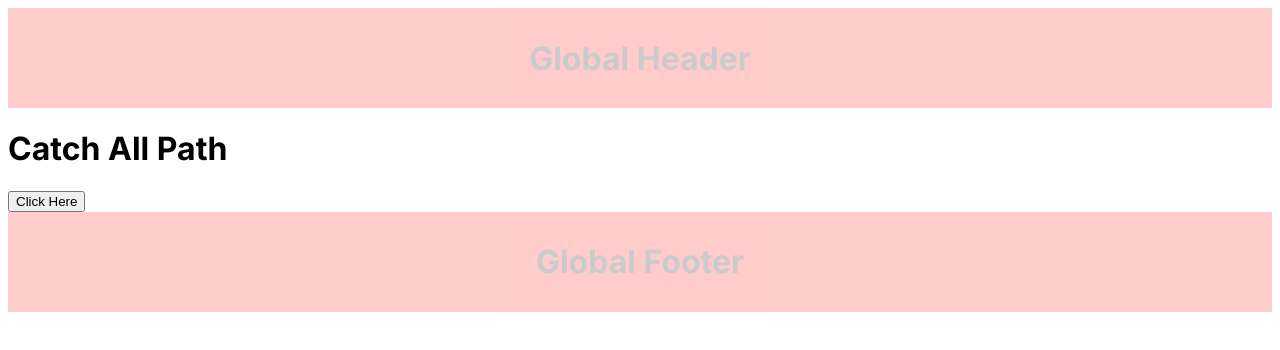
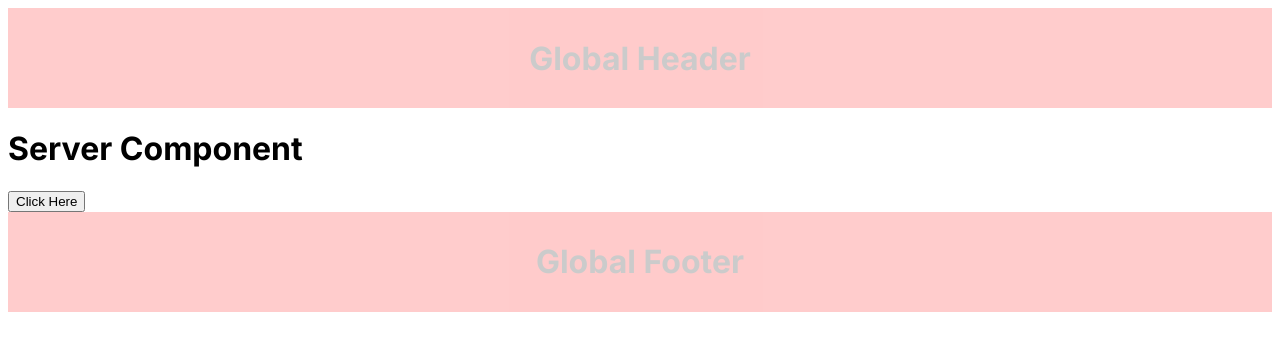
Before and after one commit to deshanrajamanthrie/Sample-NextJS, a Next.js app: page /advance in a window 1280 px wide. Shown: the top 350 px of the page. Built offline with nearby package versions, Linux system fonts and the light colour scheme.

Commit message:
event handling

```diff
--- a/src/app/advance/page.jsx
+++ b/src/app/advance/page.jsx
@@ -1,19 +1,14 @@
-'use client'
+
 import React from 'react'
-
+import Button from '../component/page'
 
 
 function page() {
 
-    const handleAlert=()=>{
-        alert('alert');
-    }
-
-
   return (
     <>
-    <h1>Catch All Path</h1>
-    <button onClick={handleAlert}>Click Here</button>
+    <h1>Server Component</h1>
+      <Button/>
     </>
   )
 }
--- a/src/app/component/page.jsx
+++ b/src/app/component/page.jsx
@@ -1,3 +1,4 @@
+'use client'
 import React from 'react'
 
 
@@ -7,7 +8,7 @@ const handleEvent=() => {
 
 function Button() {
   return (
-  <button onClick={handleEvent}></button>
+  <button onClick={handleEvent}>Click Here</button>
   )
 }
 
```
